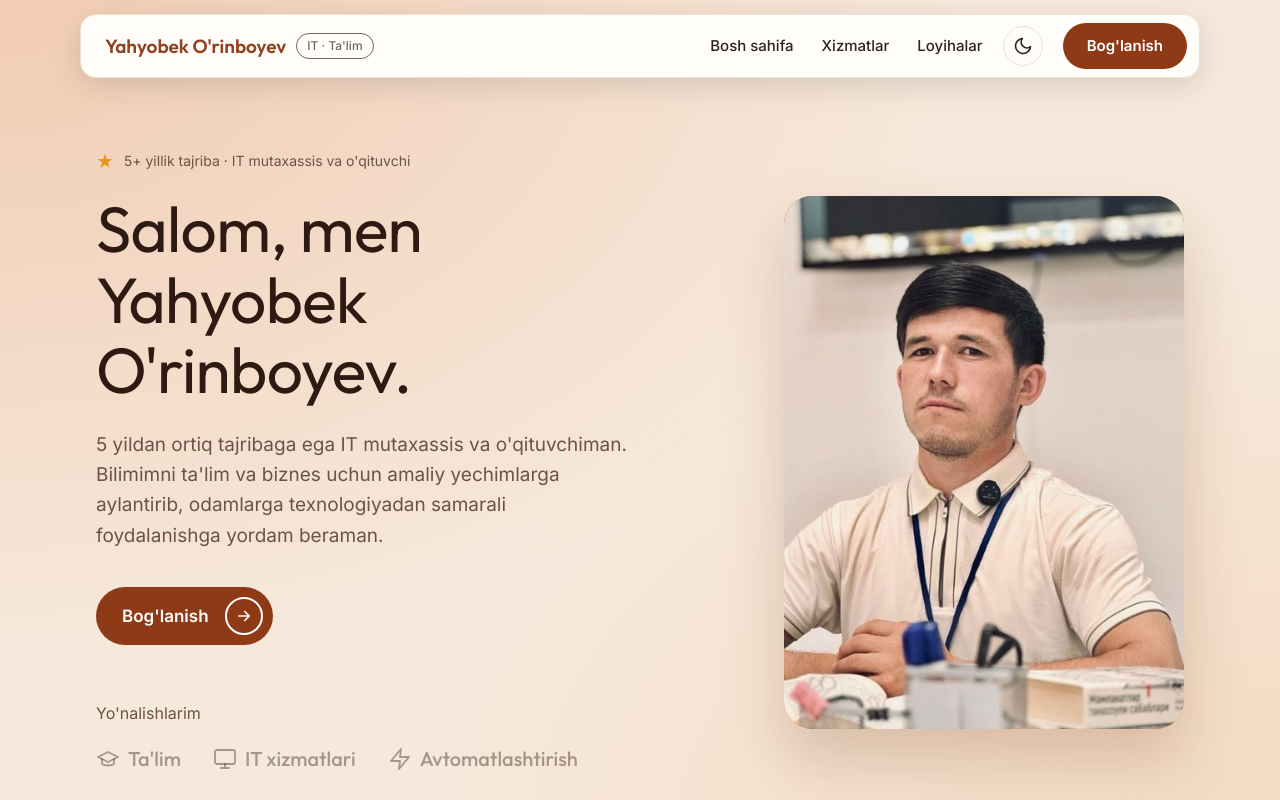
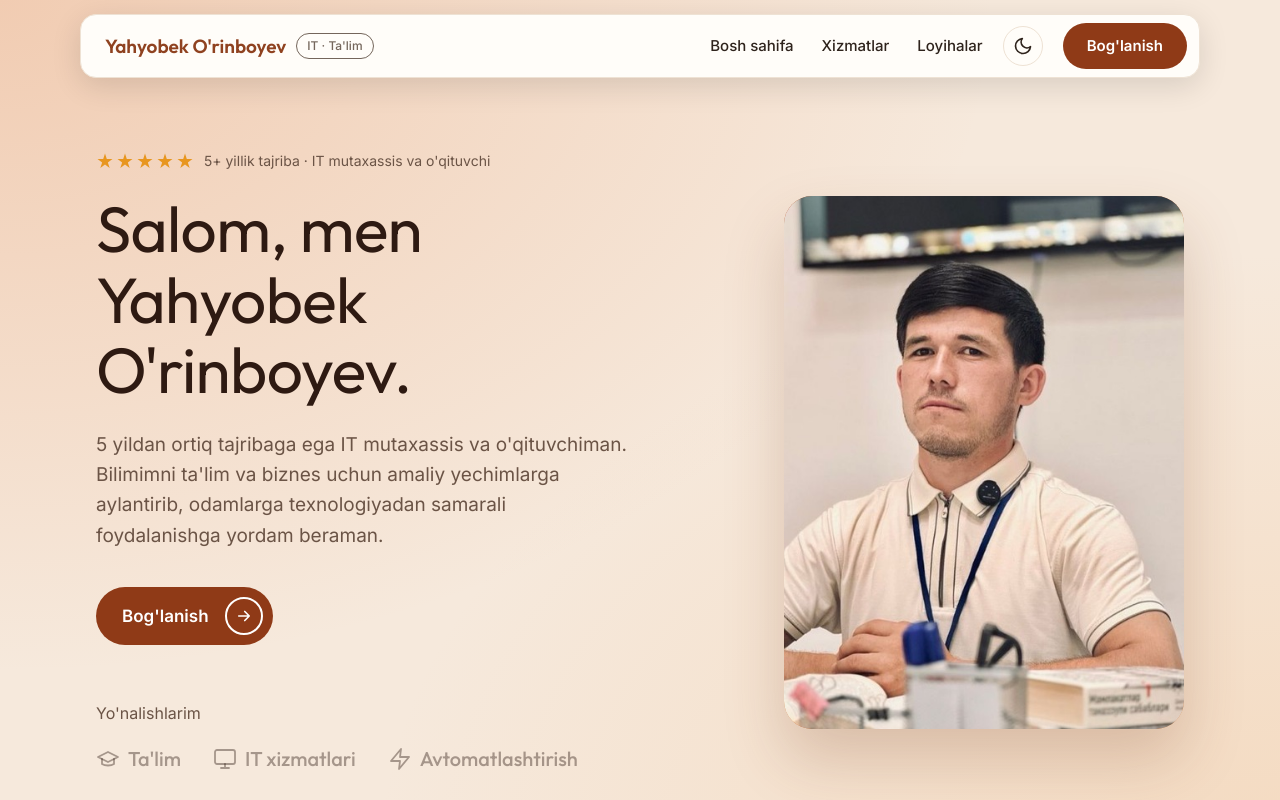
Before and after one commit to Yahyobek1505/mysite, a plain HTML site: page index.html in a window 1280 px wide. Shown: the top 800 px of the page. Drawn offline with Linux system fonts and the light colour scheme.

Commit message:
Hero: yulduzchalar soni 5 ta
Co-Authored-By: Claude Opus 5.5 <noreply@anthropic.com>

```diff
--- a/index.html
+++ b/index.html
@@ -37,7 +37,13 @@
     <div class="container hero-grid">
       <div class="hero-text">
         <div class="hero-badge">
-          <svg viewBox="0 0 24 24" fill="currentColor"><path d="M12 2l2.4 7.4H22l-6.2 4.5 2.4 7.4L12 16.8l-6.2 4.5 2.4-7.4L2 9.4h7.6z"/></svg>
+          <span class="hero-stars" aria-hidden="true">
+            <svg viewBox="0 0 24 24" fill="currentColor"><path d="M12 2l2.4 7.4H22l-6.2 4.5 2.4 7.4L12 16.8l-6.2 4.5 2.4-7.4L2 9.4h7.6z"/></svg>
+            <svg viewBox="0 0 24 24" fill="currentColor"><path d="M12 2l2.4 7.4H22l-6.2 4.5 2.4 7.4L12 16.8l-6.2 4.5 2.4-7.4L2 9.4h7.6z"/></svg>
+            <svg viewBox="0 0 24 24" fill="currentColor"><path d="M12 2l2.4 7.4H22l-6.2 4.5 2.4 7.4L12 16.8l-6.2 4.5 2.4-7.4L2 9.4h7.6z"/></svg>
+            <svg viewBox="0 0 24 24" fill="currentColor"><path d="M12 2l2.4 7.4H22l-6.2 4.5 2.4 7.4L12 16.8l-6.2 4.5 2.4-7.4L2 9.4h7.6z"/></svg>
+            <svg viewBox="0 0 24 24" fill="currentColor"><path d="M12 2l2.4 7.4H22l-6.2 4.5 2.4 7.4L12 16.8l-6.2 4.5 2.4-7.4L2 9.4h7.6z"/></svg>
+          </span>
           <span>5+ yillik tajriba · IT mutaxassis va o'qituvchi</span>
         </div>
         <h1>Salom, men Yahyobek O'rinboyev.</h1>
--- a/style.css
+++ b/style.css
@@ -134,6 +134,7 @@ section[id] { scroll-margin-top: 96px; }
   font-size: 14px; color: var(--hero-muted);
   margin-bottom: 22px;
 }
+.hero-stars { display: flex; gap: 2px; }
 .hero-badge svg { width: 18px; height: 18px; color: #e8961f; }
 .hero h1 {
   font-family: "Outfit", sans-serif; font-weight: 400;
```
